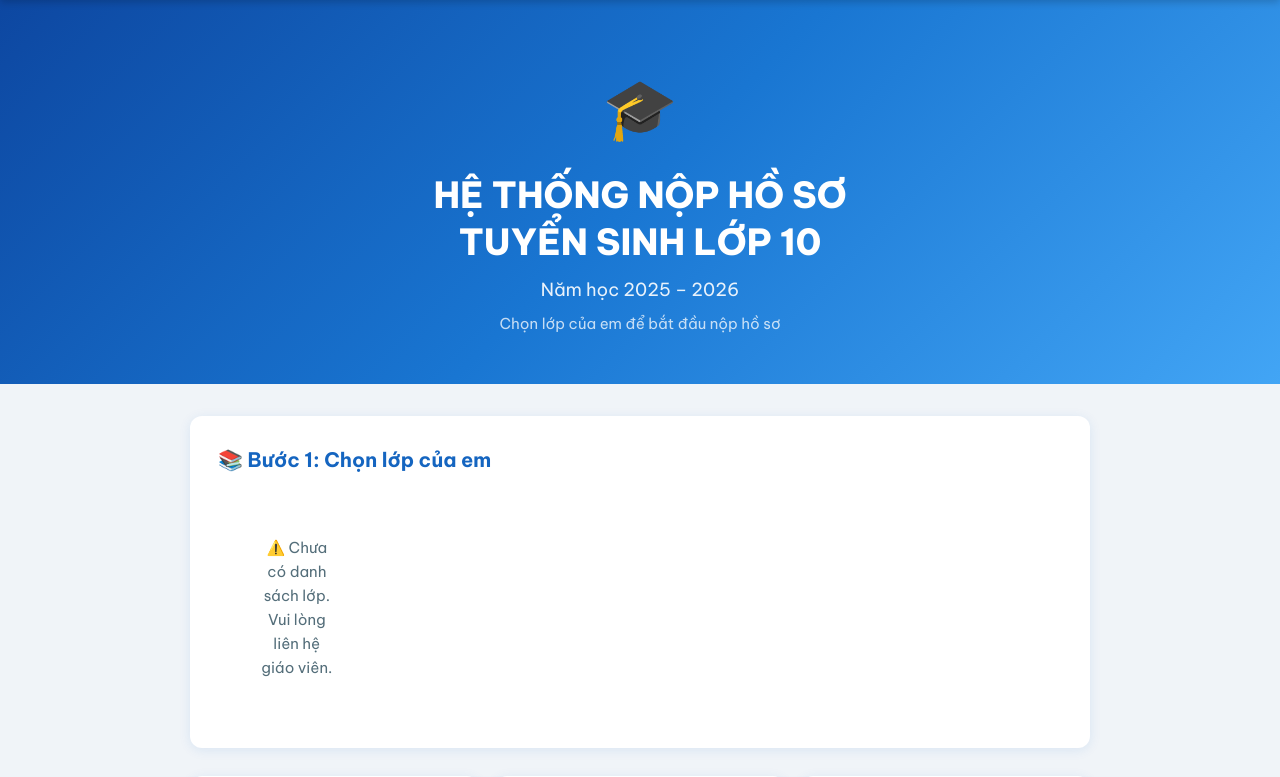
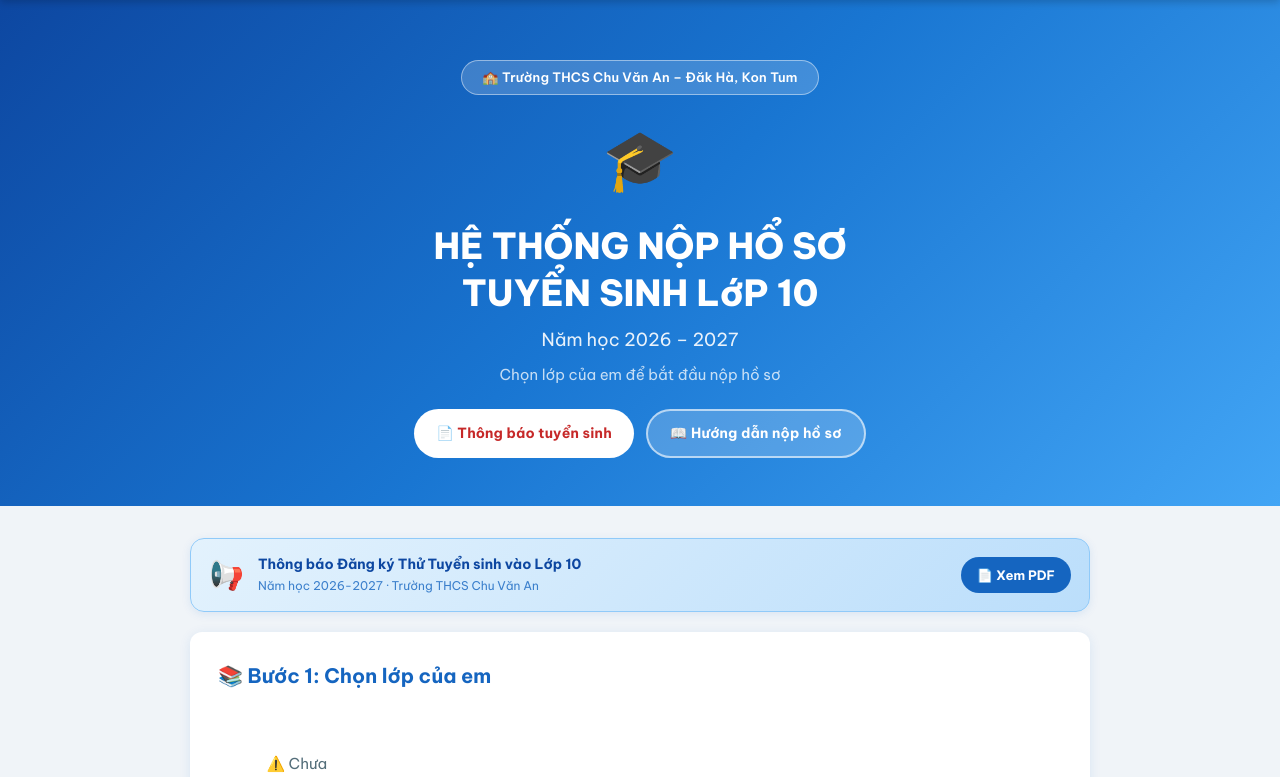
Before and after one commit to MrKhang-Khoi/ts2627, a Flask app: page / in a window 1280 px wide. Shown: the part 60-837 px from the top of the page. Run offline with Flask 3, Linux system fonts and the light colour scheme; data that the repository does not hold is empty.

Commit message:
feat: add school badge, PDF link, notice banner to homepage hero

```diff
--- a/static/css/style.css
+++ b/static/css/style.css
@@ -596,6 +596,80 @@ body {
 .hero-subtitle { font-size: 18px; opacity: 0.9; margin-bottom: 8px; }
 .hero-desc { font-size: 15px; opacity: 0.75; }
 
+/* School badge in hero */
+.hero-school-badge {
+  display: inline-block;
+  background: rgba(255,255,255,0.18);
+  border: 1.5px solid rgba(255,255,255,0.45);
+  border-radius: 30px;
+  padding: 6px 20px;
+  font-size: 13px;
+  font-weight: 600;
+  margin-bottom: 16px;
+  letter-spacing: 0.2px;
+}
+
+/* Hero action buttons */
+.hero-actions {
+  display: flex;
+  flex-wrap: wrap;
+  gap: 12px;
+  justify-content: center;
+  margin-top: 22px;
+}
+.hero-btn {
+  display: inline-flex;
+  align-items: center;
+  gap: 7px;
+  padding: 11px 22px;
+  border-radius: 30px;
+  font-size: 14px;
+  font-weight: 700;
+  text-decoration: none;
+  transition: transform 0.18s, box-shadow 0.18s;
+  letter-spacing: 0.2px;
+}
+.hero-btn:hover { transform: translateY(-2px); box-shadow: 0 6px 20px rgba(0,0,0,0.2); }
+.hero-btn-pdf {
+  background: #fff;
+  color: #C62828;
+}
+.hero-btn-guide {
+  background: rgba(255,255,255,0.2);
+  border: 2px solid rgba(255,255,255,0.6);
+  color: #fff;
+}
+
+/* Notice banner */
+.notice-banner {
+  display: flex;
+  align-items: center;
+  gap: 14px;
+  background: linear-gradient(135deg, #E3F2FD, #BBDEFB);
+  border: 1.5px solid #90CAF9;
+  border-radius: 14px;
+  padding: 14px 18px;
+  margin-bottom: 20px;
+  box-shadow: 0 2px 10px rgba(21,101,192,0.10);
+}
+.notice-icon { font-size: 28px; flex-shrink: 0; }
+.notice-body { flex: 1; }
+.notice-title { font-size: 14px; font-weight: 700; color: #0D47A1; line-height: 1.4; }
+.notice-sub { font-size: 12px; color: #1565C0; margin-top: 2px; opacity: 0.8; }
+.notice-btn {
+  flex-shrink: 0;
+  background: #1565C0;
+  color: #fff;
+  border-radius: 20px;
+  padding: 8px 16px;
+  font-size: 13px;
+  font-weight: 700;
+  text-decoration: none;
+  white-space: nowrap;
+  transition: background 0.18s;
+}
+.notice-btn:hover { background: #0D47A1; }
+
 /* CARD */
 .card {
   background: var(--surface); border-radius: var(--radius); padding: 28px;
--- a/templates/index.html
+++ b/templates/index.html
@@ -3,14 +3,36 @@
 {% block content %}
 <div class="hero">
   <div class="hero-content">
+    <div class="hero-school-badge">🏫 Trường THCS Chu Văn An – Đăk Hà, Kon Tum</div>
     <div class="hero-icon">🎓</div>
-    <h1 class="hero-title">HỆ THỐNG NỘP HỒ SƠ<br>TUYỂN SINH LỚP 10</h1>
-    <p class="hero-subtitle">Năm học 2025 – 2026</p>
+    <h1 class="hero-title">HỆ THỐNG NỘP HỔ SƠ<br>TUYỂN SINH LớP 10</h1>
+    <p class="hero-subtitle">Năm học 2026 – 2027</p>
     <p class="hero-desc">Chọn lớp của em để bắt đầu nộp hồ sơ</p>
+    <div class="hero-actions">
+      <a href="/static/huong_dan_tuyen_sinh.pdf" target="_blank" class="hero-btn hero-btn-pdf">
+        📄 Thông báo tuyển sinh
+      </a>
+      <a href="/huong-dan" class="hero-btn hero-btn-guide">
+        📖 Hướng dẫn nộp hồ sơ
+      </a>
+    </div>
   </div>
 </div>
 
 <div class="container">
+
+  <!-- THÔNG BÁO TUYỂN SINH -->
+  <div class="notice-banner">
+    <div class="notice-icon">📢</div>
+    <div class="notice-body">
+      <div class="notice-title">Thông báo Đăng ký Thử Tuyển sinh vào Lớp 10</div>
+      <div class="notice-sub">Năm học 2026-2027 · Trường THCS Chu Văn An</div>
+    </div>
+    <a href="/static/huong_dan_tuyen_sinh.pdf" target="_blank" class="notice-btn">
+      📄 Xem PDF
+    </a>
+  </div>
+
   <div class="card select-card">
     <h2 class="card-title">📚 Bước 1: Chọn lớp của em</h2>
     <div class="class-grid">
```
